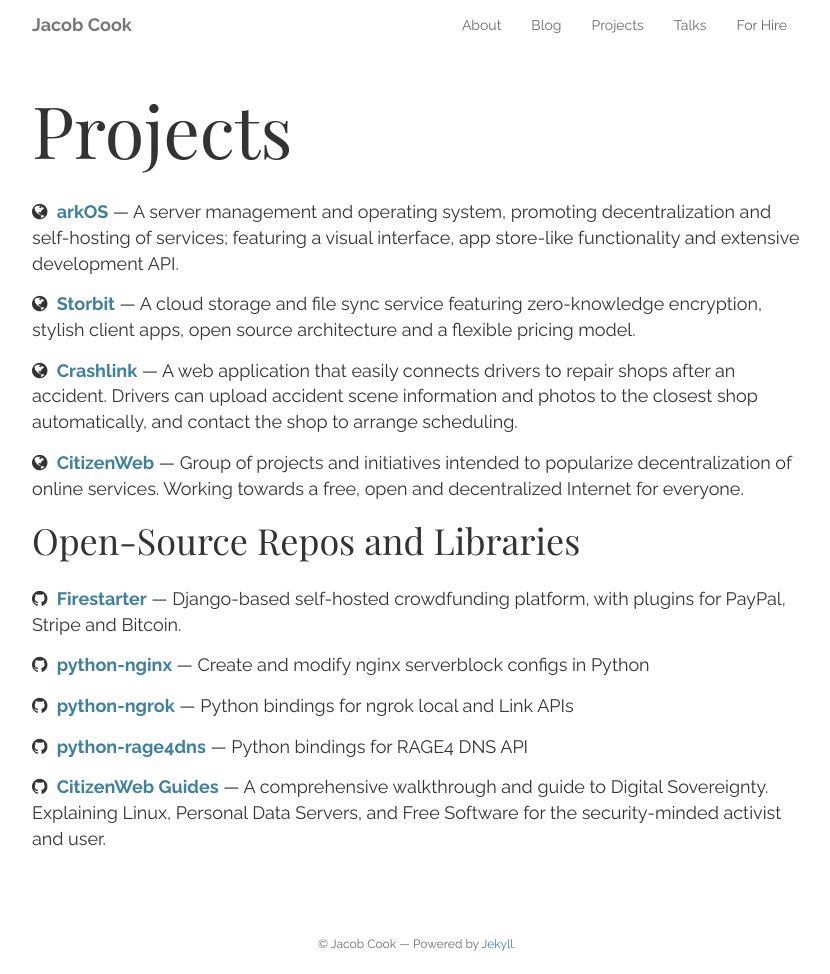
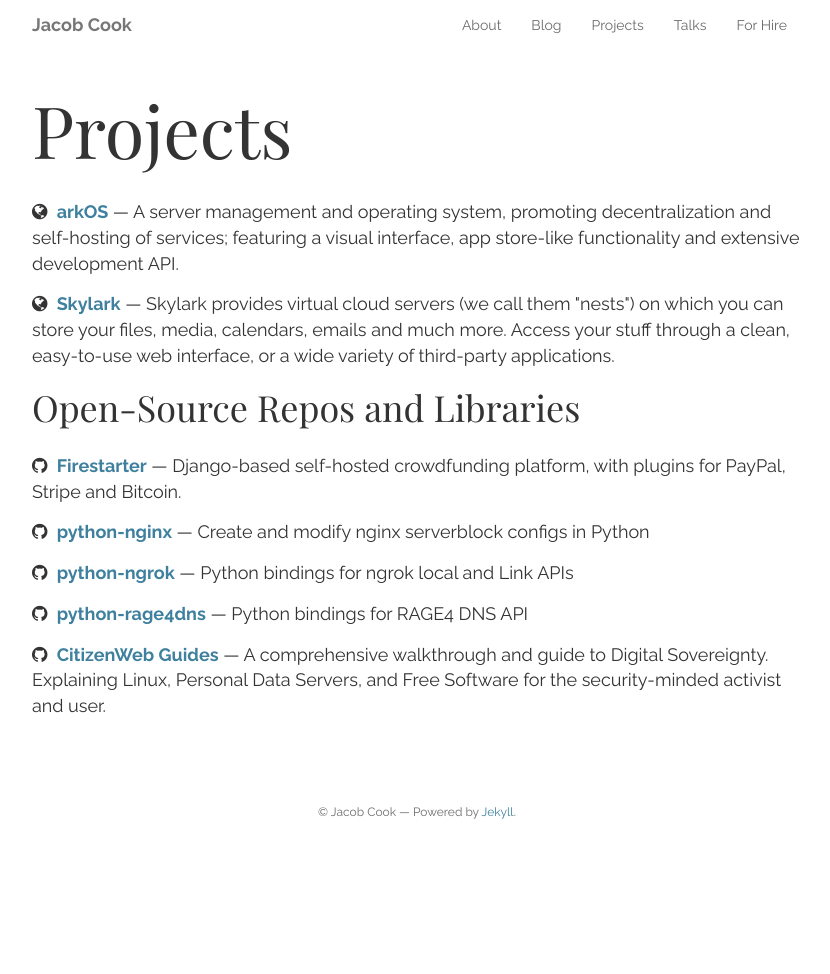
Before and after one commit to peakwinter/peakwinter.net, a Jekyll site: the page built from projects.html, in a window 1280 px wide. Shown: the whole page, without its empty margins (223-1053 px from the left). Built offline with Jekyll 4.4.1, drawn with Linux system fonts in a browser that asks for light colours; nearby versions of some CDN libraries; Markdown is read by kramdown in place of the engine named in the settings; after the commit the page ends 900 px from its top, so only the background shows below that.

Commit message:
upd skills + projects

```diff
--- a/hire.html
+++ b/hire.html
@@ -36,4 +36,4 @@
 </div>
 
 <p class="jc-hire-skills">Web Development &sdot; Systems Programming &sdot; API Wrangling and Design &sdot; Mapping and GIS &sdot; Mobile Apps &sdot; Web Design &sdot; Project Management &sdot; Deployment and Testing</p>
-<p class="jc-hire-skills">Python &sdot; Django &sdot; Flask &sdot; JavaScript &sdot; Ember.js &sdot; Leaflet &sdot; jQuery &sdot; Node.js &sdot; Rust &sdot; HTML/CSS &sdot; NGINX &sdot; PostgreSQL &sdot; PostGIS &sdot; MariaDB &sdot; Redis &sdot; DNS/DHCP &sdot; Dovecot/Postfix &sdot; Windows &sdot; macOS &sdot; Ubuntu &sdot; Debian &sdot; Arch Linux &sdot; Git &sdot; Agile &sdot; TDD</p>
+<p class="jc-hire-skills">Python &sdot; Django &sdot; Flask &sdot; JavaScript &sdot; Node.js &sdot; Express &sdot; Ember.js &sdot; AngularJS &sdot; Leaflet &sdot; jQuery &sdot; Rust &sdot; HTML/CSS &sdot; NGINX &sdot; PostgreSQL &sdot; PostGIS &sdot; MariaDB &sdot; Redis &sdot; DNS/DHCP &sdot; Dovecot/Postfix &sdot; Windows &sdot; macOS &sdot; Debian, Ubuntu &amp; Arch Linux &sdot; Git &sdot; Agile &sdot; TDD</p>
--- a/projects.html
+++ b/projects.html
@@ -10,16 +10,8 @@
 			&mdash; A server management and operating system, promoting decentralization and self-hosting of services; featuring a visual interface, app store-like functionality and extensive development API.
 		</p>
 		<p>
-			<i class="fa fa-globe"></i>&nbsp;&nbsp;<strong><a href="https://storbit.io">Storbit</a></strong>
-			&mdash; A cloud storage and file sync service featuring zero-knowledge encryption, stylish client apps, open source architecture and a flexible pricing model.
-		</p>
-		<p>
-			<i class="fa fa-globe"></i>&nbsp;&nbsp;<strong><a href="https://crashlinkapp.com">Crashlink</a></strong>
-			&mdash; A web application that easily connects drivers to repair shops after an accident. Drivers can upload accident scene information and photos to the closest shop automatically, and contact the shop to arrange scheduling.
-		</p>
-		<p>
-			<i class="fa fa-globe"></i>&nbsp;&nbsp;<strong><a href="https://citizenweb.io">CitizenWeb</a></strong>
-			&mdash; Group of projects and initiatives intended to popularize decentralization of online services. Working towards a free, open and decentralized Internet for everyone.
+			<i class="fa fa-globe"></i>&nbsp;&nbsp;<strong><a href="https://skylark.cloud">Skylark</a></strong>
+			&mdash; Skylark provides virtual cloud servers (we call them "nests") on which you can store your files, media, calendars, emails and much more. Access your stuff through a clean, easy-to-use web interface, or a wide variety of third-party applications.
 		</p>
 
     <h3>Open-Source Repos and Libraries</h3>
@@ -40,6 +32,6 @@
 			&mdash; Python bindings for RAGE4 DNS API
 		</p>
 		<p>
-			<i class="fa fa-github"></i>&nbsp;&nbsp;<strong><a href="https://github.com/cznweb/guides">CitizenWeb Guides</a></strong>
+			<i class="fa fa-github"></i>&nbsp;&nbsp;<strong><a href="https://github.com/peakwinter/citizenweb">CitizenWeb Guides</a></strong>
 			&mdash; A comprehensive walkthrough and guide to Digital Sovereignty. Explaining Linux, Personal Data Servers, and Free Software for the security-minded activist and user.
 		</p>
```
